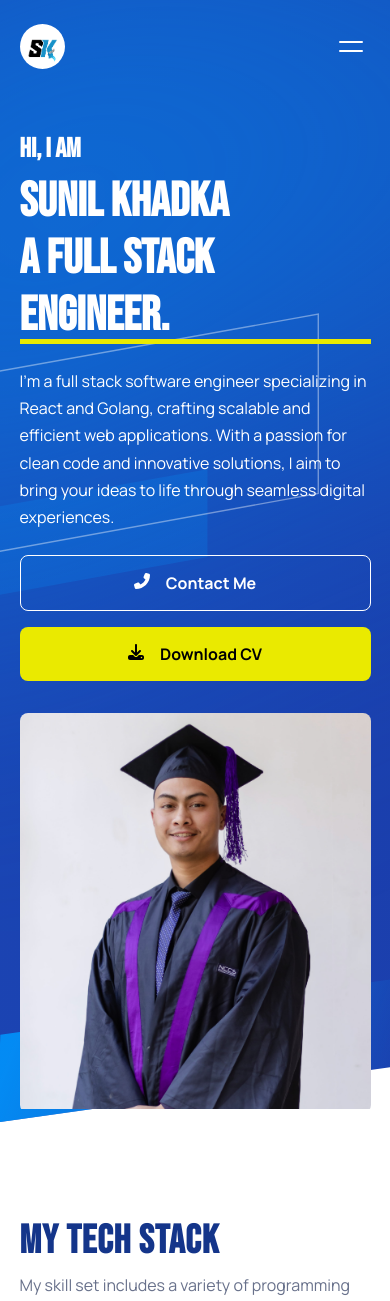
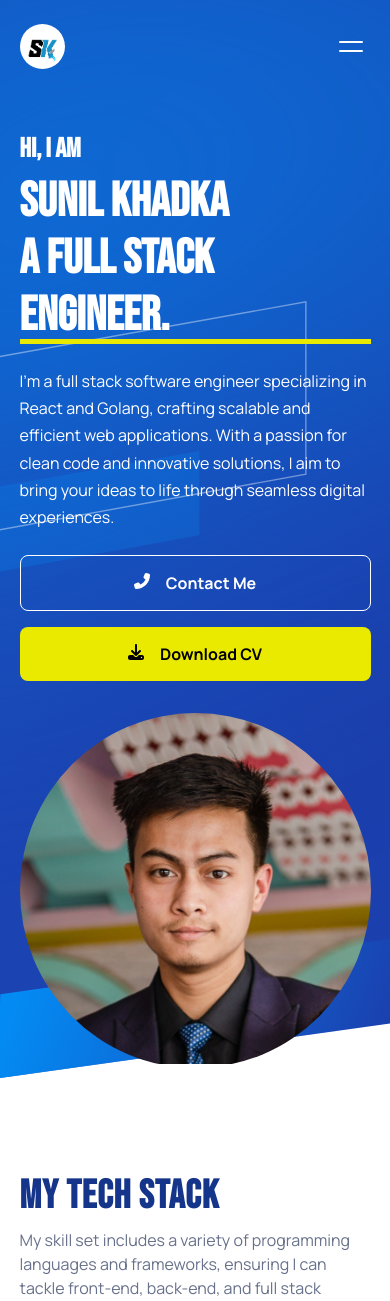
Before and after one commit to sunilkkhadka/Portfolio, a React (Vite) app: page / in a window 390 px wide. Shown: the top 1301 px of the page. Built offline with nearby package versions, Linux system fonts and the light colour scheme.

Commit message:
fixed responsiveness in hero section

```diff
--- a/src/assets/styles/partials/_hero.scss
+++ b/src/assets/styles/partials/_hero.scss
@@ -211,7 +211,7 @@
 
   &__profile-img {
     width: 100%;
-    border-radius: 0.5rem;
+    border-radius: 50%;
     overflow: hidden;
     margin-top: 2rem;
 
@@ -220,15 +220,27 @@
     }
 
     @media (min-width: $md) {
-      width: 100%;
+      // border-radius: 50%;
+      width: 270px;
+      height: 270px;
       margin-top: 0;
     }
 
     @media (min-width: $lg) {
-      width: 95%;
-      height: 90%;
+      width: 300px;
+      height: 300px;
       justify-self: flex-end;
-      margin-top: 0;
+    }
+
+    @media (min-width: ($lg + 40)) {
+      width: 350px;
+      height: 350px;
+      justify-self: flex-end;
+    }
+
+    @media (min-width: $xl) {
+      width: 400px;
+      height: 400px;
     }
   }
 }
--- a/src/assets/styles/partials/_navbar.scss
+++ b/src/assets/styles/partials/_navbar.scss
@@ -12,7 +12,7 @@
     object-fit: cover;
 
     @media (min-width: $lg) {
-      width: 50px;
+      width: 40px;
     }
   }
 
--- a/src/organisms/Hero.tsx
+++ b/src/organisms/Hero.tsx
@@ -4,7 +4,8 @@ import { FaDownload, FaPhoneFlip } from "react-icons/fa6";
 
 import Navbar from "./Navbar";
 
-import profile from "../assets/images/graduation.jpg";
+import profile from "../assets/images/1697507006331.jpeg";
+// import profile from "../assets/images/graduation.jpg";
 
 const Hero = () => {
   return (
```
